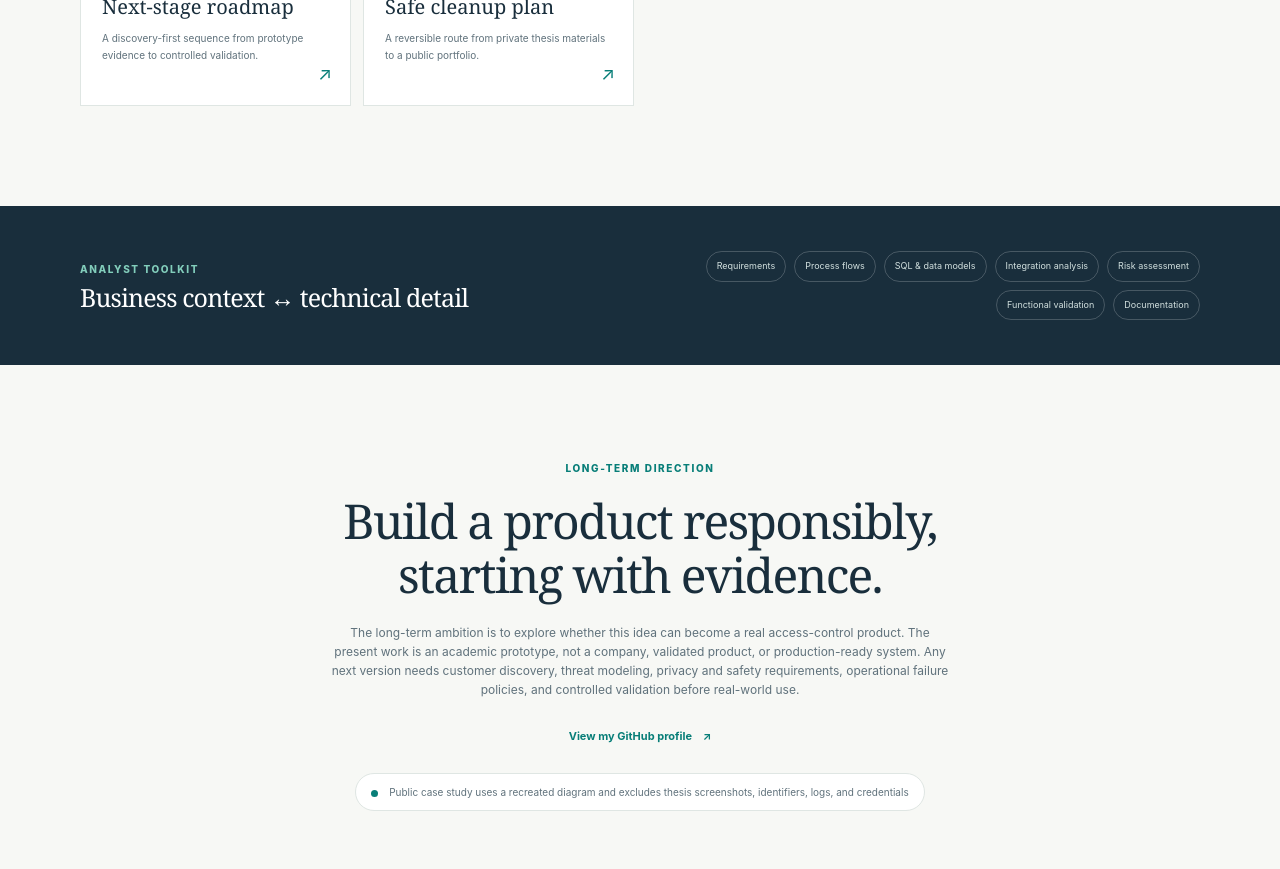
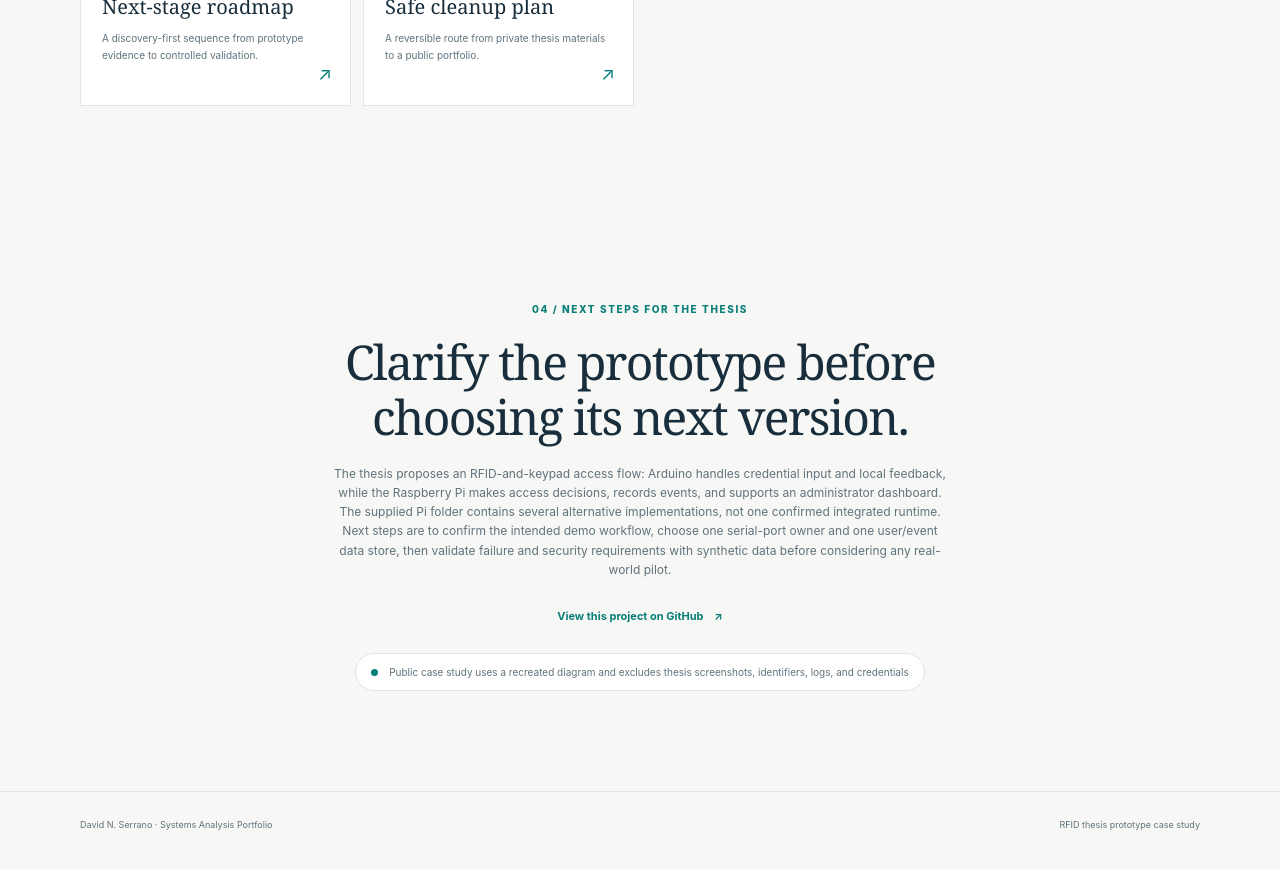
Before and after one commit to davidnserrano2-cmd/davidnserrano2-cmd.github.io, a Jekyll site: the page built from index.html, in a window 1280 px wide and 900 px high, scrolled down 4108 px. Shown: the top 869 px of the window. Built offline with Jekyll 4.4.1, drawn with Linux system fonts in a browser that asks for light colours.

Commit message:
Focus homepage closing section on thesis next steps

```diff
--- a/index.html
+++ b/index.html
@@ -71,5 +71,4 @@ description: A CIS graduate's systems-analysis portfolio, beginning with an hono
     <a class="evidence-card" href="{{ '/docs/PUBLIC_RELEASE.html' | relative_url }}"><span class="evidence-type">RELEASE PLAN</span><h3>Safe cleanup plan</h3><p>A reversible route from private thesis materials to a public portfolio.</p><span class="evidence-arrow">↗</span></a>
   </div>
 </section>
-<section class="section skills-band"><div class="wrap skills-inner"><div><p class="eyebrow">ANALYST TOOLKIT</p><h2>Business context ↔ technical detail</h2></div><div class="skill-chips"><span>Requirements</span><span>Process flows</span><span>SQL & data models</span><span>Integration analysis</span><span>Risk assessment</span><span>Functional validation</span><span>Documentation</span></div></div></section>
-<section id="contact" class="section wrap closeout"><p class="eyebrow">LONG-TERM DIRECTION</p><h2>Build a product responsibly, starting with evidence.</h2><p>The long-term ambition is to explore whether this idea can become a real access-control product. The present work is an academic prototype, not a company, validated product, or production-ready system. Any next version needs customer discovery, threat modeling, privacy and safety requirements, operational failure policies, and controlled validation before real-world use.</p><p><a class="text-link" href="https://github.com/davidnserrano2-cmd">View my GitHub profile <span>↗</span></a></p><div class="closeout-note"><span class="status-dot"></span> Public case study uses a recreated diagram and excludes thesis screenshots, identifiers, logs, and credentials</div></section>
+<section id="contact" class="section wrap closeout"><p class="eyebrow">04 / NEXT STEPS FOR THE THESIS</p><h2>Clarify the prototype before choosing its next version.</h2><p>The thesis proposes an RFID-and-keypad access flow: Arduino handles credential input and local feedback, while the Raspberry Pi makes access decisions, records events, and supports an administrator dashboard. The supplied Pi folder contains several alternative implementations, not one confirmed integrated runtime. Next steps are to confirm the intended demo workflow, choose one serial-port owner and one user/event data store, then validate failure and security requirements with synthetic data before considering any real-world pilot.</p><p><a class="text-link" href="https://github.com/davidnserrano2-cmd/davidnserrano2-cmd.github.io">View this project on GitHub <span>↗</span></a></p><div class="closeout-note"><span class="status-dot"></span> Public case study uses a recreated diagram and excludes thesis screenshots, identifiers, logs, and credentials</div></section>
```
